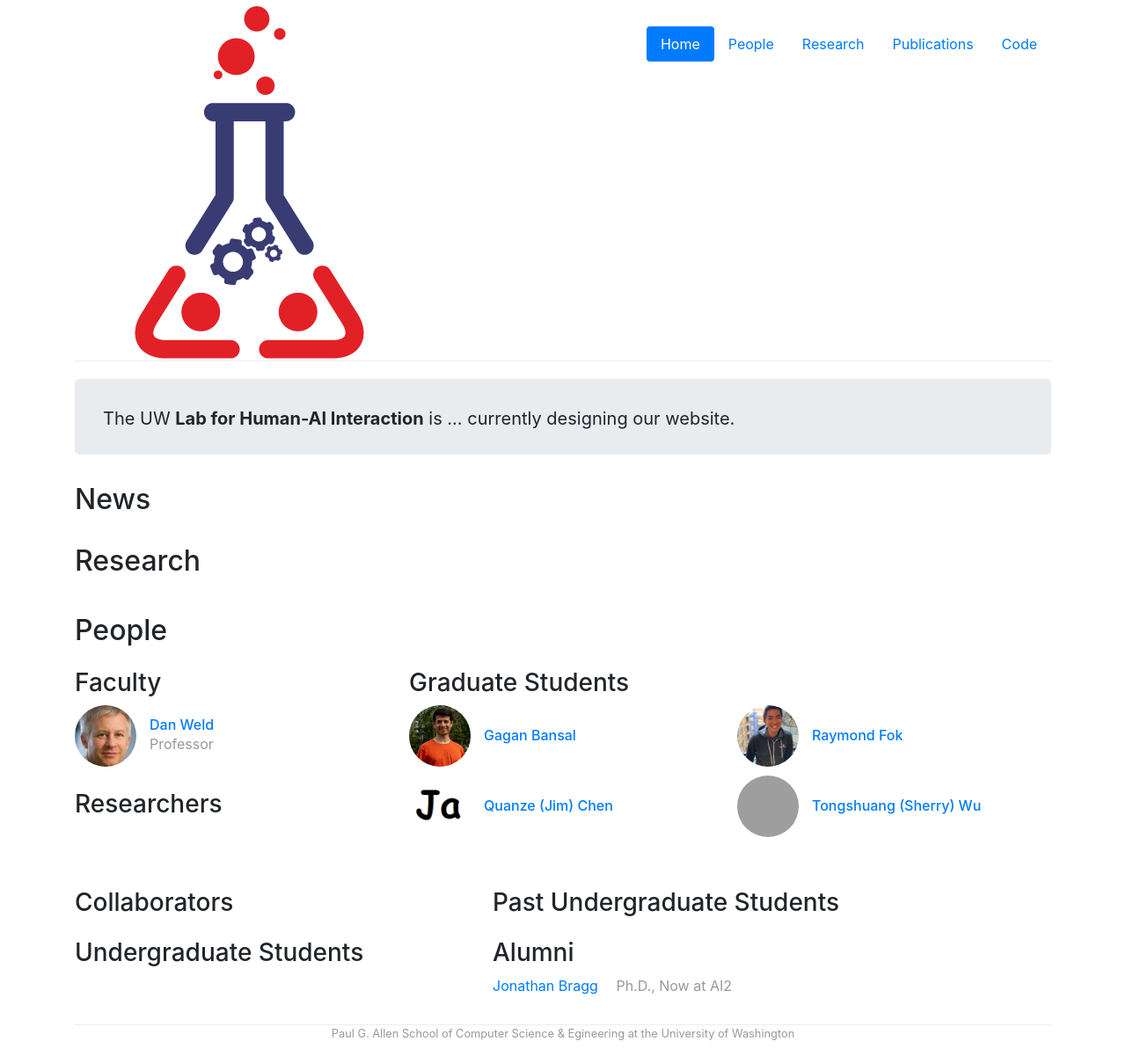
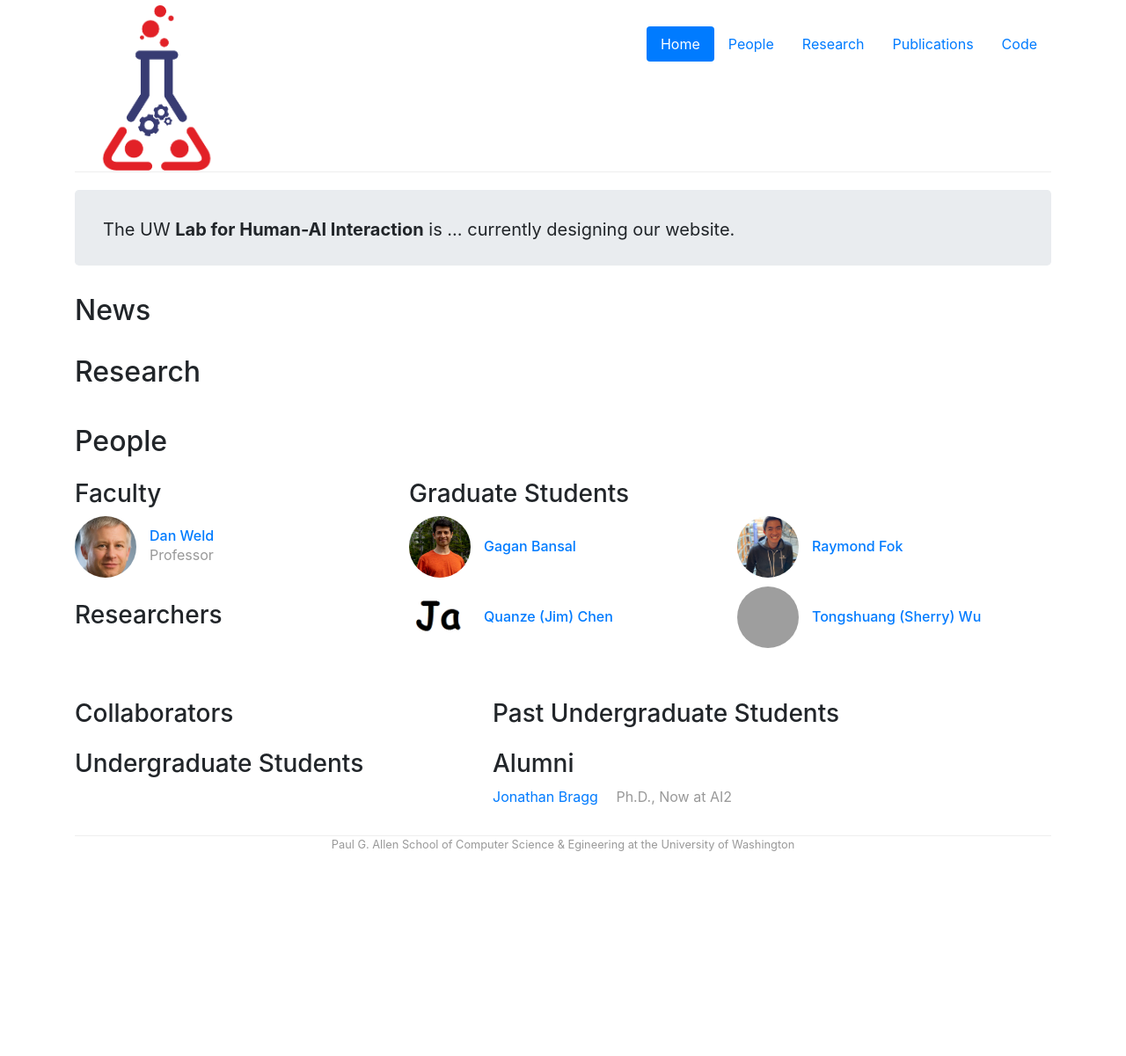
Before and after one commit to uw-hai/uw-hai.github.io, a Jekyll site: the page built from index.html, in a window 1280 px wide. Shown: the whole page at 88% size. Built offline with Jekyll 4.4.1, drawn with Linux system fonts in a browser that asks for light colours; after the commit the page ends 986 px from its top, so only the background shows below that; grey boxes are pictures that could not be loaded.

Commit message:
Change logo height

```diff
--- a/_layouts/default.html
+++ b/_layouts/default.html
@@ -20,9 +20,9 @@
             <div class="header d-flex
                         flex-column
                         flex-md-row justify-content-md-between">
-                <a href="{{ site.base }}/" class="">
+                <a href="{{ site.base }}/">
                     <img src="{{ site.base }}/img/logos/lab_logo.png"
-                         alt="HAI Lab Logo" id="logo">
+                         alt="HAI Lab Logo" id="logo" style="max-height: 190px">
                 </a>
                 <ul id="topbar" class="nav nav-pills justify-content-center">
 
```
